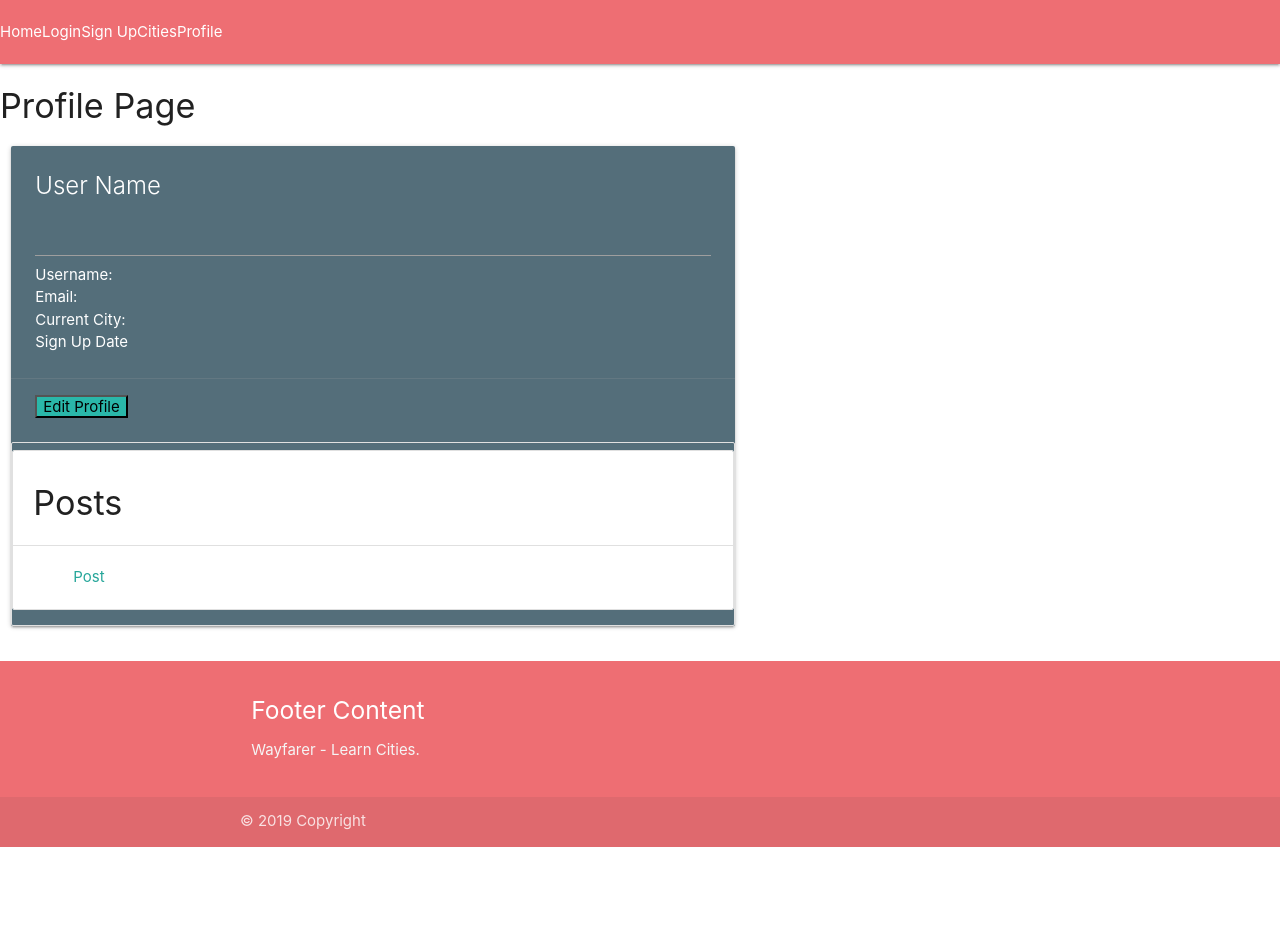
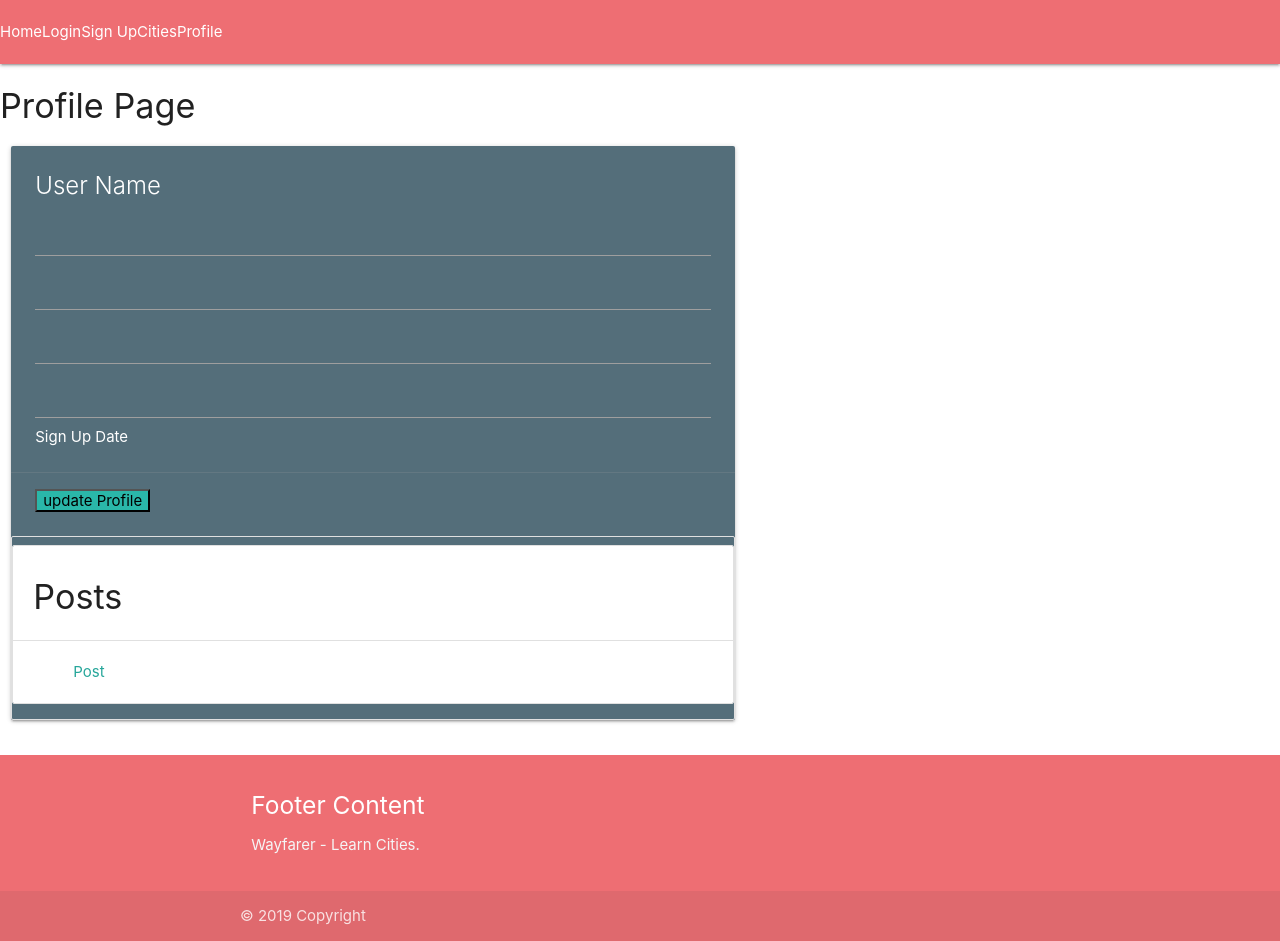
Before and after one commit to travisformayor/wayfarer-gui-ga, a React (Create React App) app: page /profile in a window 1280 px wide. Both pictures are taken after a click on the button "Edit Profile". Before the commit the page ends 847 px from the top, so only its background shows below. Built offline with nearby package versions, Linux system fonts and the light colour scheme; no server answers.

Commit message:
updated profile.js to display edit ability

```diff
--- a/src/components/Profile/Profile.js
+++ b/src/components/Profile/Profile.js
@@ -26,8 +26,17 @@ class Profile extends Component {
   onEditProfile = () => {
     console.log('Button Clicked');
     this.setState ({ editMode: true});
+  }
+
+  onUpdateProfile = (event) => {
+    event.preventDefault();
+    const updateUser = {
+      name: this.state.name,
+      currentCity: this.state.currentCity,
+    }
 
   }
+
   getUser = () => {
     UserModel.get()
       .then(res => {
@@ -59,23 +68,51 @@ class Profile extends Component {
                 <span className="card-title">User Name</span>
 
                 {this.state.editMode ? (
+                  <>
                     <input
                       onChange={ this.onInputChange }
                       type="text" id="currentName" name="currentName"
-                    value={this.state.currentName} />
+                      value={this.state.currentName}
+                    />
+                    <input
+                      onChange={ this.onInputChange }
+                      type="text" id="currentUserName" name="currentUserName"
+                      value={this.state.currentName}
+                    />
+                    <input
+                      onChange={ this.onInputChange }
+                      type="text" id="currentEmail" name="currentEmail"
+                      value={this.state.currentName}
+                    />
+                    <input
+                      onChange={ this.onInputChange }
+                      type="text" id="currentCity" name="currentCity"
+                      value={this.state.currentName}
+                    />
+                    <p>Sign Up Date {this.state.signupDate}</p>
+                  </>
                 ) : (
+                  <>
                     <p>Name: {this.state.currentName}</p>
-                )}
-
                     <p>Username: {this.state.currentUsername}</p>
                     <p>Email: {this.state.currentEmail}</p>
                     <p>Current City: {this.state.currentCity}</p>
                     <p>Sign Up Date {this.state.signupDate}</p>
+                  </>
+                )}
               </div>
+
               <div className="card-action">
+                {this.state.editMode ? (
+                  <button onClick={ this.onUpdateProfile } id='editProfile'>
+                    update Profile
+                  </button>
+                ) : (
                   <button onClick={ this.onEditProfile } id='editProfile'>
                     Edit Profile
                   </button>
+                )}
+
               </div>
               <ul className="collection with-header">
                 {/* <li className="collection-header"><h4>Posts</h4></li>
```
Lines whose indentation alone changed are shown as unchanged.
